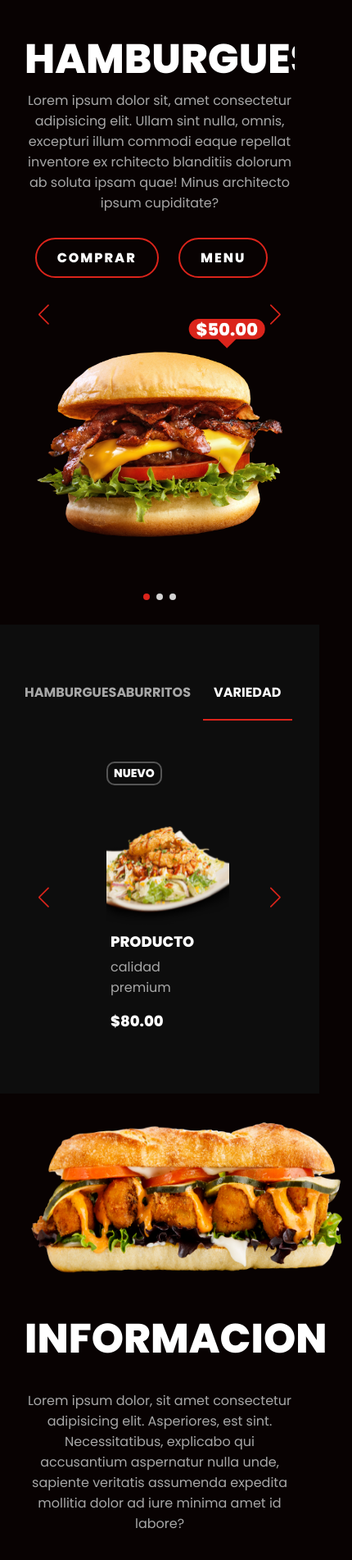
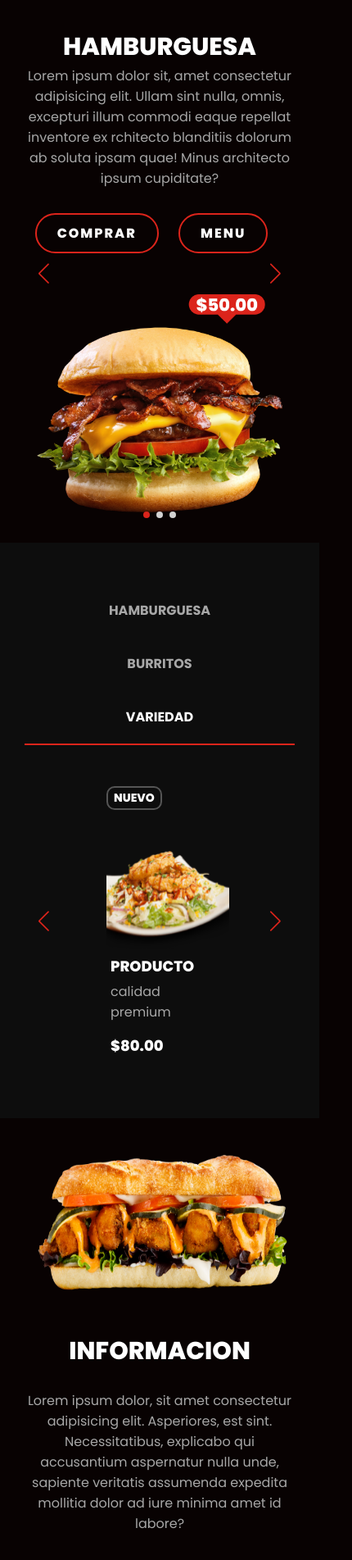
Before and after one commit to ClauuHerrera/Dise-o-Mostaza, a plain HTML site: page index.html in a window 390 px wide. Shown: the part 95-1998 px from the top of the page at 82% size, 430 px wide, since content can reach past the window. Drawn offline with nearby package versions, Linux system fonts and the light colour scheme; a web font is replaced by a local one.

Commit message:
nuevo cambio responsivo para smarphone

```diff
--- a/style.css
+++ b/style.css
@@ -475,3 +475,31 @@ body {
     }
 
 }
+@media only screen and (min-width:360px)and
+(max-width:600px) {
+   .slider-txt h1 {
+    font-size: 30px;
+   }
+   .info-img img {
+    width: 340px;
+    padding: 10px 10px;
+    text-align: center;
+   }
+   .info-txt h2 {
+    font-size: 30px;
+   }
+   .tabs label {
+     width: 360px;
+     display: flex;
+     flex-direction: column;
+   }
+   .horario h2 {
+     color: #a3160f;
+     font-size: 45px;
+     font-weight: 700;
+   }
+   .horario-info h4 {
+    text-transform: uppercase;
+    color: #555555;
+   }
+}
```
